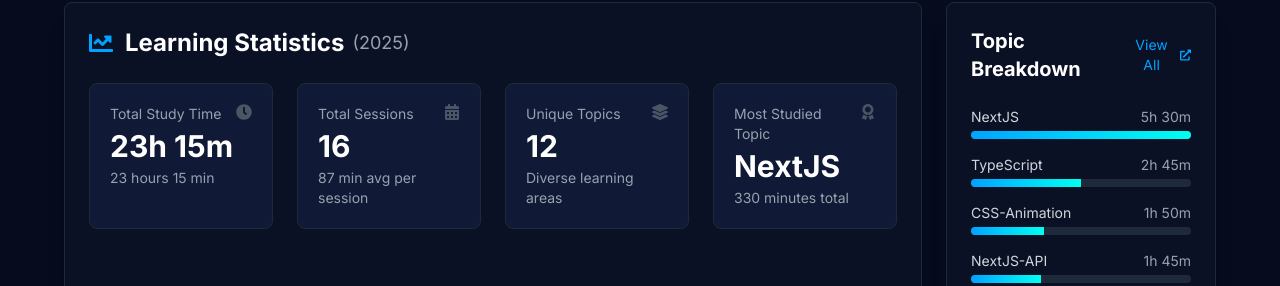
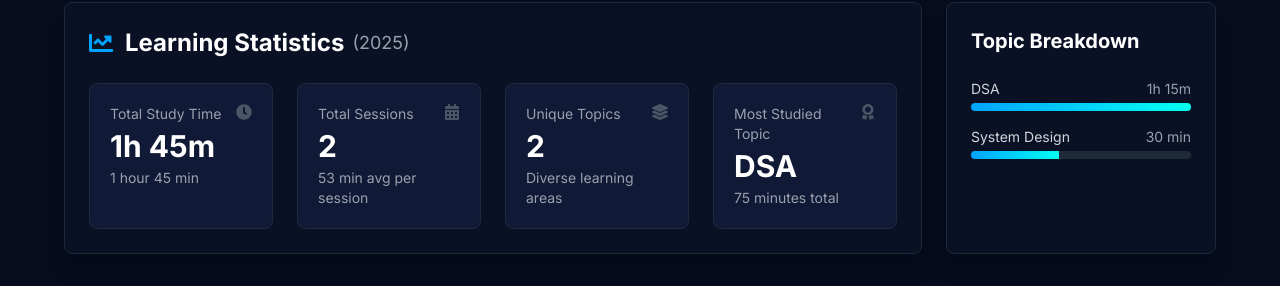
Before and after one commit to Shanky-21/portfolio_, a Next.js app: page /learning in a window 1280 px wide. Shown: the part 514-800 px from the top of the page. Built offline with nearby package versions, Linux system fonts and the light colour scheme.

Commit message:
Actual data inserted

```diff
--- a/scripts/add-study.js
+++ b/scripts/add-study.js
@@ -120,19 +120,20 @@ const printRecentSessions = (data, limit = 5) => {
   const recentSessions = data.slice(-limit).reverse();
 
   console.log(`\n${colors.cyan}${colors.bright}Recent Study Sessions:${colors.reset}`);
-  console.log('┌──────────────┬────────────────────┬─────────┐');
-  console.log('│ Date         │ Topic              │ Minutes │');
-  console.log('├──────────────┼────────────────────┼─────────┤');
+  console.log('┌──────────────┬────────────────────┬─────────┬─────────────────┐');
+  console.log('│ Date         │ Topic              │ Minutes │ Notes           │');
+  console.log('├──────────────┼────────────────────┼─────────┼─────────────────┤');
 
   recentSessions.forEach(session => {
     const date = session.date.padEnd(12, ' ');
     const topic = session.topic.padEnd(20, ' ');
     const minutes = String(session.minutes).padStart(7, ' ');
+    const notes = session.notes ? session.notes.substring(0, 15).padEnd(15, ' ') : ''.padEnd(15, ' ');
 
-    console.log(`│ ${date}│ ${topic}│ ${minutes} │`);
+    console.log(`│ ${date}│ ${topic}│ ${minutes} │ ${notes} │`);
   });
 
-  console.log('└──────────────┴────────────────────┴─────────┘');
+  console.log('└──────────────┴────────────────────┴─────────┴─────────────────┘');
 };
 
 // Function to handle topic autocomplete
@@ -217,7 +218,8 @@ const addStudySession = () => {
     if (existingSessions.length > 0) {
       console.log(`\n${colors.yellow}Existing sessions for ${date}:${colors.reset}`);
       existingSessions.forEach(session => {
-        console.log(`  • ${session.topic}: ${session.minutes} minutes`);
+        const notesInfo = session.notes ? ` - Notes: ${session.notes}` : '';
+        console.log(`  • ${session.topic}: ${session.minutes} minutes${notesInfo}`);
       });
       const totalTime = getTotalTimeForDate(currentData, date);
       console.log(`  ${colors.yellow}Total: ${totalTime} minutes${colors.reset}\n`);
@@ -245,12 +247,18 @@ const addStudySession = () => {
           return;
         }
 
+        rl.question(`${colors.bright}Notes${colors.reset} (optional): `, (notes) => {
           // Create new session
           const newSession = {
             date,
             topic,
             minutes
           };
+
+          // Add notes if provided
+          if (notes.trim()) {
+            newSession.notes = notes.trim();
+          }
 
           // Add to data and save
           currentData.push(newSession);
@@ -276,6 +284,7 @@ const addStudySession = () => {
         });
       });
     });
+  });
 };
 
 // Run the script
--- a/src/data/learning-data.json
+++ b/src/data/learning-data.json
@@ -1,382 +1,15 @@
 [
   {
-    "date": "2024-04-15",
-    "topic": "NextJS",
-    "minutes": 120
-  },
-  {
-    "date": "2024-04-15",
-    "topic": "TypeScript",
-    "minutes": 45
-  },
-  {
-    "date": "2024-04-16",
-    "topic": "NextJS-SSR",
-    "minutes": 60
-  },
-  {
-    "date": "2024-04-17",
-    "topic": "React",
-    "minutes": 90
-  },
-  {
-    "date": "2024-04-17",
-    "topic": "React-Hooks",
-    "minutes": 75
-  },
-  {
-    "date": "2024-04-18",
-    "topic": "Tailwind CSS",
-    "minutes": 60
-  },
-  {
-    "date": "2024-04-19",
-    "topic": "CSS-Grid",
-    "minutes": 45
-  },
-  {
-    "date": "2024-04-20",
-    "topic": "NextJS",
-    "minutes": 75
-  },
-  {
-    "date": "2024-04-22",
-    "topic": "React",
-    "minutes": 105
-  },
-  {
-    "date": "2024-04-23",
-    "topic": "TypeScript",
-    "minutes": 55
-  },
-  {
-    "date": "2024-04-24",
-    "topic": "React-Query",
-    "minutes": 90
-  },
-  {
-    "date": "2024-04-25",
-    "topic": "GraphQL",
-    "minutes": 85
-  },
-  {
-    "date": "2024-04-26",
-    "topic": "TypeScript-Generics",
-    "minutes": 70
-  },
-  {
-    "date": "2024-04-27",
-    "topic": "CSS-Animation",
-    "minutes": 50
+    "date": "2025-05-24",
+    "topic": "DSA",
+    "minutes": 75,
+    "notes": "Recursion vs tailrecursion"
   },
   {
     "date": "2025-05-24",
-    "topic": "CSS-Animation",
-    "minutes": 50
-  },
-  {
-    "date": "2025-05-25",
-    "topic": "CSS-Animation",
-    "minutes": 60
-  },
-  {
-    "date": "2024-04-28",
-    "topic": "JavaScript-Promises",
-    "minutes": 65
-  },
-  {
-    "date": "2024-04-29",
-    "topic": "NextJS-API",
-    "minutes": 80
-  },
-  {
-    "date": "2024-04-30",
-    "topic": "MongoDB",
-    "minutes": 95
-  },
-  {
-    "date": "2024-05-01",
-    "topic": "NextJS",
-    "minutes": 130
-  },
-  {
-    "date": "2024-05-02",
-    "topic": "GraphQL",
-    "minutes": 65
-  },
-  {
-    "date": "2024-05-03",
-    "topic": "JavaScript-AsyncAwait",
-    "minutes": 70
-  },
-  {
-    "date": "2024-05-04",
-    "topic": "React-Context",
-    "minutes": 60
-  },
-  {
-    "date": "2024-05-05",
-    "topic": "Redux",
-    "minutes": 90
-  },
-  {
-    "date": "2023-05-15",
-    "topic": "NextJS",
-    "minutes": 75
-  },
-  {
-    "date": "2023-05-20",
-    "topic": "React",
-    "minutes": 60
-  },
-  {
-    "date": "2023-06-01",
-    "topic": "GraphQL",
-    "minutes": 90
-  },
-  {
-    "date": "2023-06-05",
-    "topic": "NextJS",
-    "minutes": 120
-  },
-  {
-    "date": "2023-06-10",
-    "topic": "TypeScript",
-    "minutes": 100
-  },
-  {
-    "date": "2023-06-15",
-    "topic": "MongoDB",
-    "minutes": 65
-  },
-  {
-    "date": "2023-06-20",
-    "topic": "React",
-    "minutes": 80
-  },
-  {
-    "date": "2023-06-25",
-    "topic": "NextJS",
-    "minutes": 45
-  },
-  {
-    "date": "2023-07-01",
-    "topic": "React-Query",
-    "minutes": 90
-  },
-  {
-    "date": "2023-07-05",
-    "topic": "Redux",
-    "minutes": 70
-  },
-  {
-    "date": "2023-07-10",
-    "topic": "GraphQL",
-    "minutes": 60
-  },
-  {
-    "date": "2023-07-15",
-    "topic": "MongoDB",
-    "minutes": 30
-  },
-  {
-    "date": "2023-07-20",
-    "topic": "TypeScript",
-    "minutes": 80
-  },
-  {
-    "date": "2023-08-01",
-    "topic": "React-Hooks",
-    "minutes": 75
-  },
-  {
-    "date": "2023-08-15",
-    "topic": "NextJS-API",
-    "minutes": 80
-  },
-  {
-    "date": "2023-09-01",
-    "topic": "JavaScript-AsyncAwait",
-    "minutes": 70
-  },
-  {
-    "date": "2023-09-15",
-    "topic": "React-Context",
-    "minutes": 60
-  },
-  {
-    "date": "2023-10-01",
-    "topic": "CSS-Grid",
-    "minutes": 45
-  },
-  {
-    "date": "2023-10-15",
-    "topic": "NextJS-SSR",
-    "minutes": 60
-  },
-  {
-    "date": "2023-11-01",
-    "topic": "TypeScript-Generics",
-    "minutes": 70
-  },
-  {
-    "date": "2023-11-15",
-    "topic": "NextJS-API",
-    "minutes": 55
-  },
-  {
-    "date": "2023-12-01",
-    "topic": "React-Hooks",
-    "minutes": 65
-  },
-  {
-    "date": "2023-12-15",
-    "topic": "CSS-Animation",
-    "minutes": 50
-  },
-  {
-    "date": "2024-01-01",
-    "topic": "NextJS-SSR",
-    "minutes": 60
-  },
-  {
-    "date": "2024-01-15",
-    "topic": "JavaScript-Promises",
-    "minutes": 65
-  },
-  {
-    "date": "2024-02-01",
-    "topic": "React-Context",
-    "minutes": 60
-  },
-  {
-    "date": "2024-02-15",
-    "topic": "Tailwind CSS",
-    "minutes": 60
-  },
-  {
-    "date": "2024-03-01",
-    "topic": "CSS-Grid",
-    "minutes": 45
-  },
-  {
-    "date": "2024-03-15",
-    "topic": "JavaScript-AsyncAwait",
-    "minutes": 70
-  },
-  {
-    "date": "2024-04-01",
-    "topic": "NextJS-API",
-    "minutes": 80
-  },
-  {
-    "date": "2024-05-01",
-    "topic": "NextJS",
-    "minutes": 45
-  },
-  {
-    "date": "2024-05-02",
-    "topic": "React",
-    "minutes": 60
-  },
-  {
-    "date": "2024-05-03",
-    "topic": "NextJS",
-    "minutes": 55
-  },
-  {
-    "date": "2024-05-04",
-    "topic": "TypeScript",
-    "minutes": 70
-  },
-  {
-    "date": "2024-05-05",
-    "topic": "NextJS",
-    "minutes": 90
-  },
-  {
-    "date": "2024-05-06",
-    "topic": "React",
-    "minutes": 75
-  },
-  {
-    "date": "2024-05-07",
-    "topic": "NextJS",
-    "minutes": 105
-  },
-  {
-    "date": "2025-01-05",
-    "topic": "React",
-    "minutes": 85
-  },
-  {
-    "date": "2025-01-10",
-    "topic": "NextJS",
-    "minutes": 110
-  },
-  {
-    "date": "2025-01-15",
-    "topic": "TypeScript",
-    "minutes": 75
-  },
-  {
-    "date": "2025-01-20",
-    "topic": "GraphQL",
-    "minutes": 95
-  },
-  {
-    "date": "2025-02-01",
-    "topic": "NextJS",
-    "minutes": 120
-  },
-  {
-    "date": "2025-02-05",
-    "topic": "React-Hooks",
-    "minutes": 90
-  },
-  {
-    "date": "2025-02-10",
-    "topic": "MongoDB",
-    "minutes": 80
-  },
-  {
-    "date": "2025-02-15",
-    "topic": "NextJS-API",
-    "minutes": 105
-  },
-  {
-    "date": "2025-03-01",
-    "topic": "TypeScript-Generics",
-    "minutes": 85
-  },
-  {
-    "date": "2025-03-05",
-    "topic": "React-Context",
-    "minutes": 70
-  },
-  {
-    "date": "2025-03-10",
-    "topic": "NextJS",
-    "minutes": 100
-  },
-  {
-    "date": "2025-03-15",
-    "topic": "React-Query",
-    "minutes": 85
-  },
-  {
-    "date": "2025-03-20",
-    "topic": "Redux",
-    "minutes": 95
-  },
-  {
-    "date": "2023-01-01",
-    "topic": "JavaScript",
-    "minutes": 85
-  },
-  {
-    "date": "2025-01-01",
-    "topic": "TypeScript",
-    "minutes": 90
+    "topic": "System Design",
+    "minutes": 30,
+    "notes": "Dummy"
   }
+
 ]
```
Lines whose indentation alone changed are shown as unchanged.
